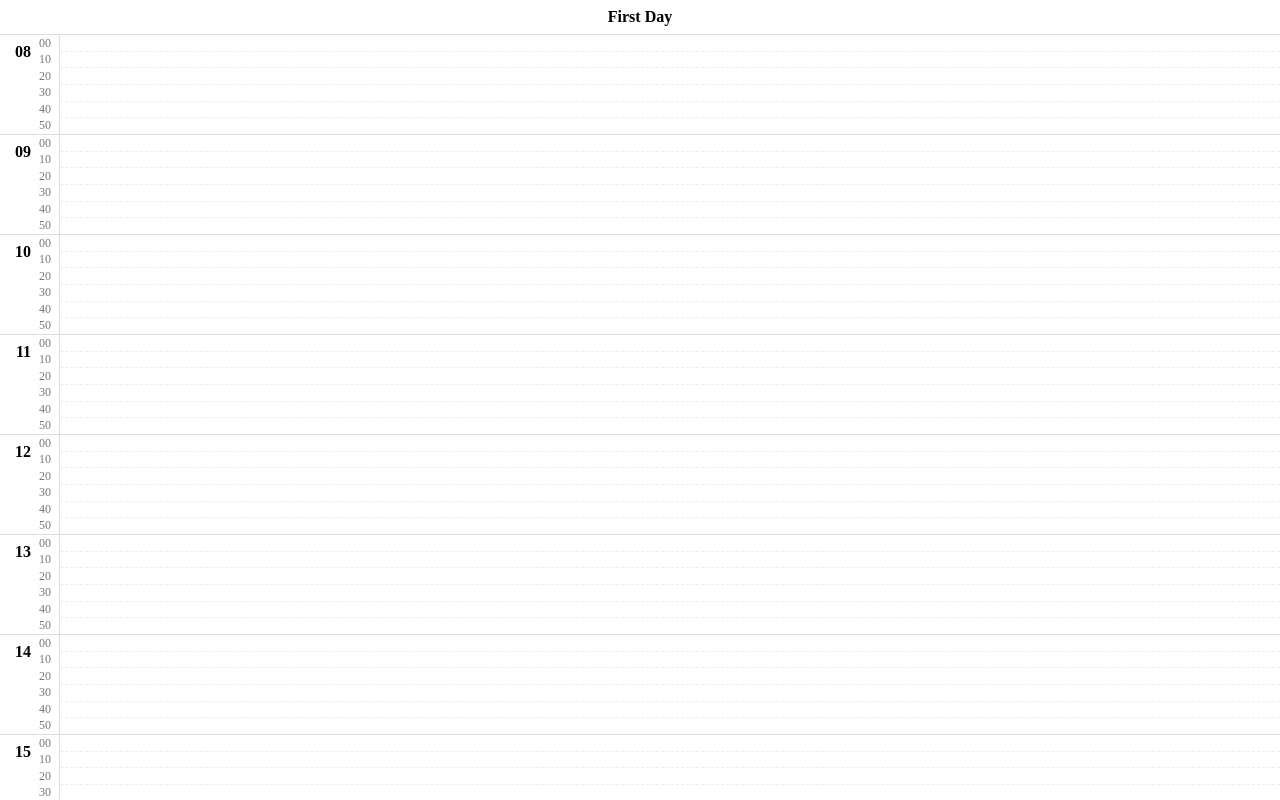
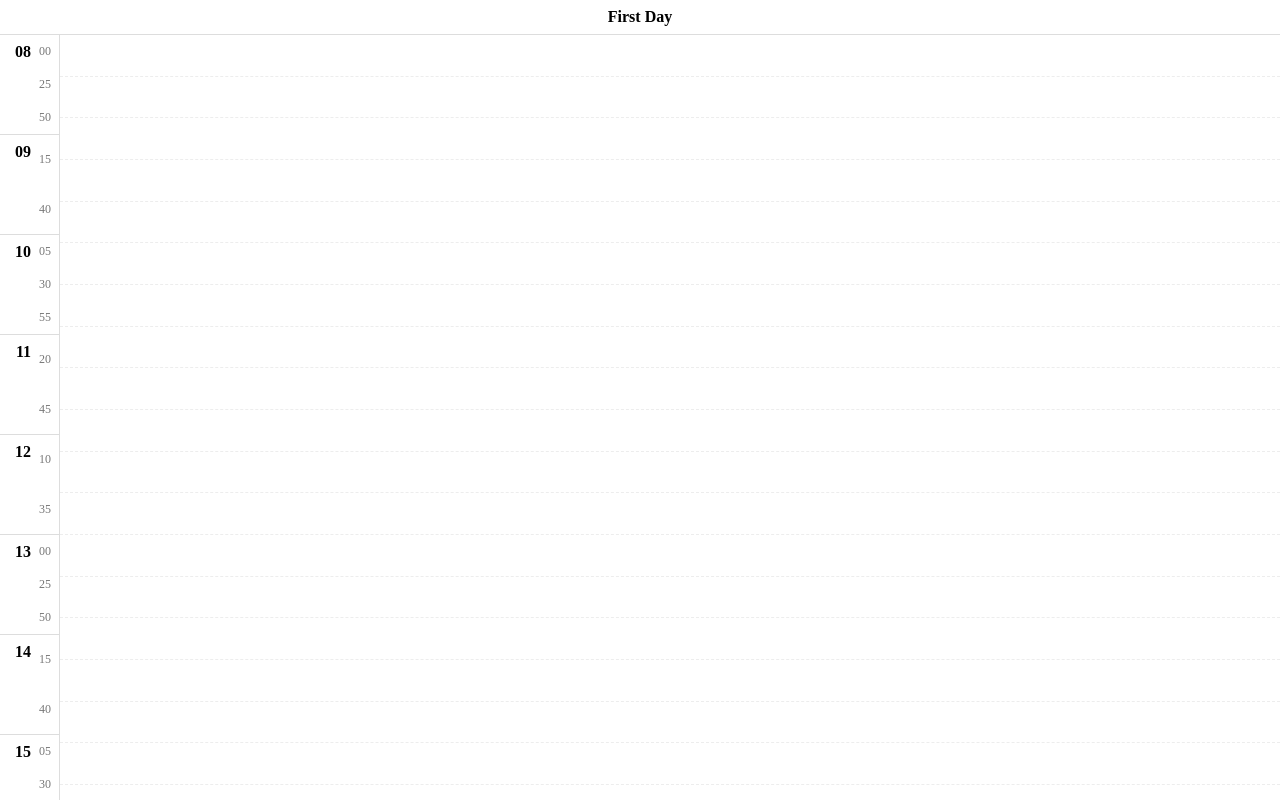
Before and after one commit to sabasayer/calendar, a Vue app: page / in a window 1280 px wide. Shown: the top 800 px of the page. Built offline with nearby package versions, Linux system fonts and the light colour scheme.

Commit message:
refactor(calendar-hour):

```diff
--- a/src/App.vue
+++ b/src/App.vue
@@ -5,6 +5,7 @@
       @item-drop="itemDrop"
       @item-resize="itemResize"
       @area-select="areaSelect"
+      @minute-click="minuteClick"
       :start-time="startTime"
       :end-time="endTime"
       :events="events"
@@ -13,6 +14,7 @@
       :hour-padding-right="20"
       :is-area-selectable="true"
       :is-minutes-visible="true"
+      :isMinutesClickable="true"
       has-header
       header="First Day"
     >
@@ -26,7 +28,8 @@ import CalendarDayComponent from "./components/CalendarDay.vue";
 import { EnumCalendarDayItemPosition } from "../types/statics/calendar-day-item-position.enum";
 import { CalendarDayItem } from "../types/logic/calendar-day-item";
 import { CalendarEvent } from "../types/logic/calendar-event";
-import { CalendarDayEventOptions } from '../types/components/calendar-day-event-options';
+import { CalendarDayEventOptions } from "../types/components/calendar-day-event-options";
+import { MinuteInterval } from "types/logic";
 
 @Component({
   components: {
@@ -35,38 +38,54 @@ import { CalendarDayEventOptions } from '../types/components/calendar-day-event-
 })
 export default class App extends Vue {
   startTime = "08:00";
-  endTime = "23:59";
+  endTime = "21:59";
   hourHeight = 100;
-  minuteInterval = 10;
+  minuteInterval = 25;
 
   events: CalendarEvent[] = [
-   {
-     id:1,
-     from:'16:30',
-     to:'16:40',
-     title:'Test açıklama vs',
-     color:'pink',
-     position:EnumCalendarDayItemPosition.Relative,
-     zIndex:1,
-     isDraggable:true,
-     isResizable:true
-   },
-   {
-     id:2,
-     from:'16:50',
-     to:'18:00',
-     title:'Test açıklama vs',
-     color:'pink',
-     position:EnumCalendarDayItemPosition.Relative,
-     zIndex:1,
-     isDraggable:true,
-     isResizable:true
-   },
-
+    {
+      id: 1,
+      from: "16:30",
+      to: "16:40",
+      title: "Test açıklama vs",
+      color: "pink",
+      position: EnumCalendarDayItemPosition.Relative,
+      zIndex: 1,
+      isDraggable: true,
+      isResizable: true,
+    },
+    {
+      id: 2,
+      from: "16:50",
+      to: "18:00",
+      title: "Test açıklama vs",
+      color: "pink",
+      position: EnumCalendarDayItemPosition.Relative,
+      zIndex: 1,
+      isDraggable: true,
+      isResizable: true,
+    },
   ];
 
   itemClicked(options: CalendarDayEventOptions) {
     console.info("item clicked", options.item);
+  }
+
+  minuteClick(minute: MinuteInterval) {
+    console.log("options");
+    let event: CalendarEvent = {
+      to: minute.to,
+      from: minute.from,
+      color: "pink",
+      id: Math.random(),
+      title: "test",
+      position: EnumCalendarDayItemPosition.Absolute,
+      zIndex: 1,
+      isDraggable: true,
+      isResizable: true,
+    };
+
+    this.events.push(event);
   }
 
   itemDrop(options: CalendarDayEventOptions) {
--- a/src/components/body/CalendarHourHeaders.vue
+++ b/src/components/body/CalendarHourHeaders.vue
@@ -11,12 +11,14 @@
         v-if="isMinutesVisible"
         :hour="hour.value"
         :minute-interval="minuteInterval"
+        :minutes="minutes(hour)"
       />
     </div>
   </div>
 </template>
 <script lang="ts">
 import { calendarHourLogic } from "@/logic/calendar-hour.logic";
+import { CalendarHour } from "types/logic";
 import { Component, Mixins, Prop, Vue } from "vue-property-decorator";
 import CalendarHourMixin from "./CalendarHourMixin";
 import CalendarMinuteHeadersComponent from "./CalendarMinuteHeaders.vue";
@@ -33,6 +35,16 @@ export default class CalendarHourHeadersComponent extends Mixins(
 
   get computedClass() {
     return { narrow: !this.isMinutesVisible };
+  }
+
+  get minutes() {
+    return (hour: CalendarHour) => {
+      return (
+        calendarHourLogic
+          .createAllMinutes(this.startTime, this.endTime, this.minuteInterval)
+          .filter((m) => m.hour?.value == hour.value) ?? []
+      );
+    };
   }
 }
 </script>
--- a/src/components/body/CalendarHoursContainer.vue
+++ b/src/components/body/CalendarHoursContainer.vue
@@ -1,17 +1,11 @@
 <template>
   <div class="calendar-hours">
-    <div
-      v-for="hour in hours"
-      :key="`hour_${hour.value}`"
-      class="calendar-hour"
-      :style="computedStyle"
-    >
     <calendar-minute
-        v-for="minute in minutes(hour.value)"
+      v-for="minute in allMinutes"
       @select-area="selectArea"
       @select-area-finish="selectAreaFinished"
       @click="minuteClick"
-        :key="`${hour.value}_${minute.text}`"
+      :key="`${minute.hour.value}_${minute.text}`"
       :minute="minute"
       :is-clickable="isMinutesClickable"
       :is-area-selectable="isAreaSelectable"
@@ -22,11 +16,11 @@
       :disabled="isActionsDisabled"
       :new-item-position="newItemPosition"
       :items="items"
+      :style="minuteStyle(minute.interval)"
       class="calendar-hour__minute"
     >
-        <slot name="minute" :minute="minute" :hour="hour"></slot>
+      <slot name="minute" :minute="minute" :hour="minute.hour"></slot>
     </calendar-minute>
-    </div>
 
     <calendar-item
       v-for="item in items"
@@ -99,23 +93,40 @@ export default class CalendarHoursContainerComponent extends Mixins(
   readonly newItemPosition: EnumCalendarDayItemPosition;
 
   items: CalendarDayItem[] = [];
+  allMinutes: MinuteInterval[] = [];
 
   isCloneVisible: boolean = false;
   cloneItem: CalendarDayItem = calendarDayItemLogic.createDefaultModel();
 
   get minutes() {
-    return (hour: number) =>
-      calendarHourLogic.createMinutes(hour, this.minuteInterval);
+    return calendarHourLogic.createAllMinutes(
+      this.startTime,
+      this.endTime,
+      this.minuteInterval
+    );
+  }
+
+  get minuteStyle() {
+    return (interval: number) => {
+      const sixtMinutesInPixel = 100;
+      const currentMinuteInPixel = (interval * sixtMinutesInPixel) / 60;
+      return { height: `${currentMinuteInPixel}px` };
+    };
   }
 
   async mounted() {
     await this.$nextTick();
+    this.createAllMinutes();
     this.createItems();
   }
 
   @Watch("events", { deep: true })
   onEventsChanged() {
     this.createItems();
+  }
+
+  createAllMinutes() {
+    this.allMinutes = this.minutes;
   }
 
   calculateAvailableWidth(): number {
--- a/src/components/body/CalendarMinuteHeaders.vue
+++ b/src/components/body/CalendarMinuteHeaders.vue
@@ -11,16 +11,14 @@
 </template>
 <script lang="ts">
 import { calendarHourLogic } from "@/logic/calendar-hour.logic";
+import { MinuteInterval } from "types/logic";
 import { Component, Prop, Vue } from "vue-property-decorator";
 
 @Component
 export default class CalendarMinuteHeadersComponent extends Vue {
   @Prop({ required: true, type: Number }) readonly hour: number;
   @Prop({ required: true, type: Number }) readonly minuteInterval: number;
-
-  get minutes() {
-    return calendarHourLogic.createMinutes(this.hour, this.minuteInterval);
-  }
+  @Prop({ required: true }) readonly minutes: MinuteInterval[];
 }
 </script>
 <style scoped lang="scss">
--- a/src/logic/calendar-hour.logic.ts
+++ b/src/logic/calendar-hour.logic.ts
@@ -1,4 +1,4 @@
-import { timeLogic } from "./time.logic";
+import { timeLogic } from './time.logic';
 import { CalendarHour } from '../../types/logic/calendar-hour';
 import { MinuteInterval } from "../../types/logic/minute-interval";
 
@@ -10,7 +10,7 @@ class CalendarHourLogic {
     const startHour = timeLogic.getTimeSpan(startTime).hour;
     const endHour = timeLogic.getTimeSpan(endTime).hour;
 
-    let hours:CalendarHour[] = [];
+    let hours: CalendarHour[] = [];
 
     for (let i = startHour; i <= endHour; i++)
       hours.push({
@@ -21,48 +21,31 @@ class CalendarHourLogic {
     return hours;
   }
 
-  createMinutes(hour: number, minuteInterval: number): MinuteInterval[] {
+  createAllMinutes(startTime: string, endTime: string, minuteInterval: number): MinuteInterval[] {
     let minutes: MinuteInterval[] = [];
 
-    for (let i = 0; i < 60; i += minuteInterval) {
-      const interval = this.createMinuteInterval({
-        hour,
-        minuteInterval,
-        startMinute: i,
-      });
+    const totalMinutes = timeLogic.totalMinutesInTimeSpan(endTime) - timeLogic.totalMinutesInTimeSpan(startTime)
+    const count = Math.floor(totalMinutes / minuteInterval);
+    let start = startTime;
 
-      minutes.push(interval);
+    for (let index = 0; index <= count; index++) {
+      let to = timeLogic.addMinutesToTimeSpanText(start, minuteInterval)
+      let interval = timeLogic.totalMinutesInTimeSpan(to) - timeLogic.totalMinutesInTimeSpan(start)
+      let startHour = start.split(":")[0];
+      let startMinute = start.split(":")[1];
+      if (index == count && endTime != to) {
+        to = endTime;
+        interval =timeLogic.totalMinutesInTimeSpan(to) - timeLogic.totalMinutesInTimeSpan(start)
+
+      }
+
+      minutes.push({ from: start, to: to, interval: interval, text: startMinute, hour: { value: +startHour, text: timeLogic.createTwoDigitText(+startHour) } })
+      start = to;
+
     }
-
     return minutes;
   }
 
-  createMinuteInterval(options: {
-    hour: number;
-    startMinute: number;
-    minuteInterval: number;
-  }): MinuteInterval {
-    let startMinute = options.startMinute;
-    let startMinuteText = timeLogic.createTwoDigitText(startMinute);
-    let startHourText = timeLogic.createTwoDigitText(options.hour);
-
-    let endMinute = startMinute + options.minuteInterval;
-    let endHour = options.hour;
-
-    if (endMinute >= 60) {
-      endMinute = 0;
-      endHour++;
-    }
-
-    let endMinuteText = timeLogic.createTwoDigitText(endMinute);
-    let endHourText = timeLogic.createTwoDigitText(endHour);
-
-    return {
-      from: `${startHourText}:${startMinuteText}`,
-      to: `${endHourText}:${endMinuteText}`,
-      text: startMinuteText,
-    };
-  }
 }
 
 export const calendarHourLogic = new CalendarHourLogic();
--- a/types/logic/minute-interval.ts
+++ b/types/logic/minute-interval.ts
@@ -1,7 +1,10 @@
+import { CalendarHour } from './calendar-hour';
 import type { TimeInterval } from "./time-interval";
 
 interface MinuteInterval extends TimeInterval {
   text: string;
+  interval?: number
+  hour?: CalendarHour
 }
 
 export type { MinuteInterval };
```
Also changed, not shown: 1 other file (tests, documents, lock files or other folders). Lines whose indentation alone changed are shown as unchanged.
